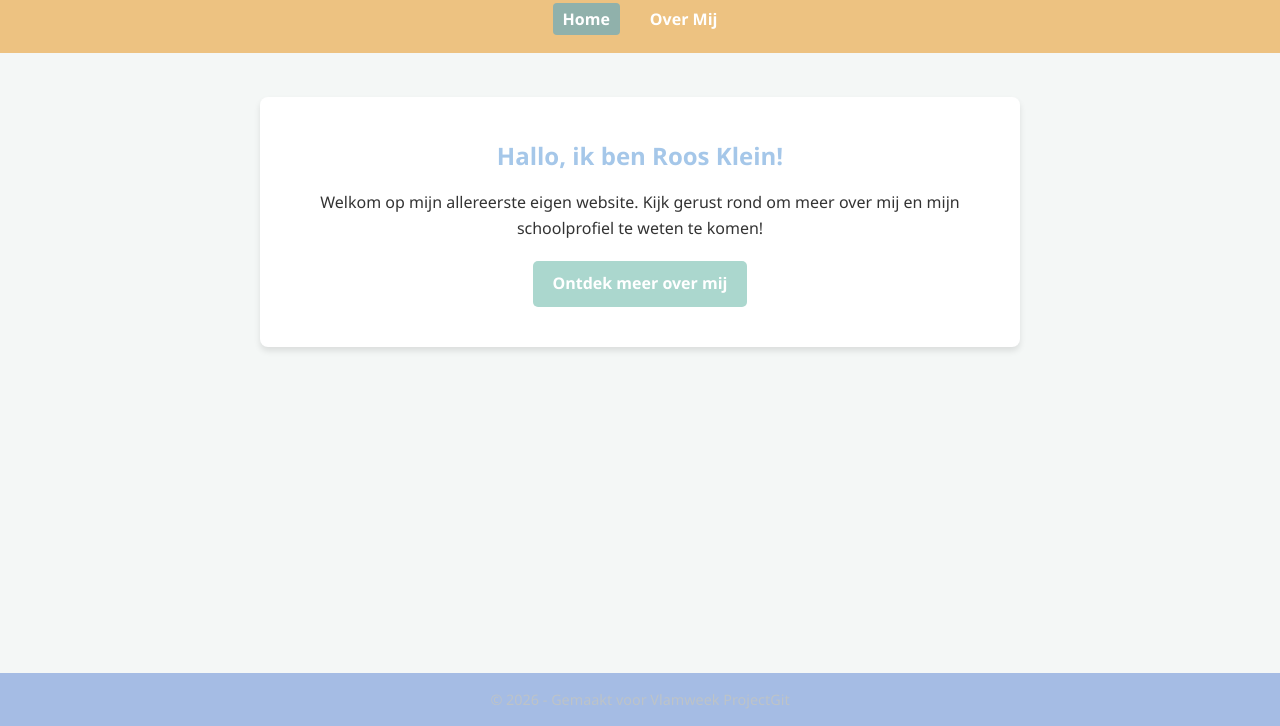
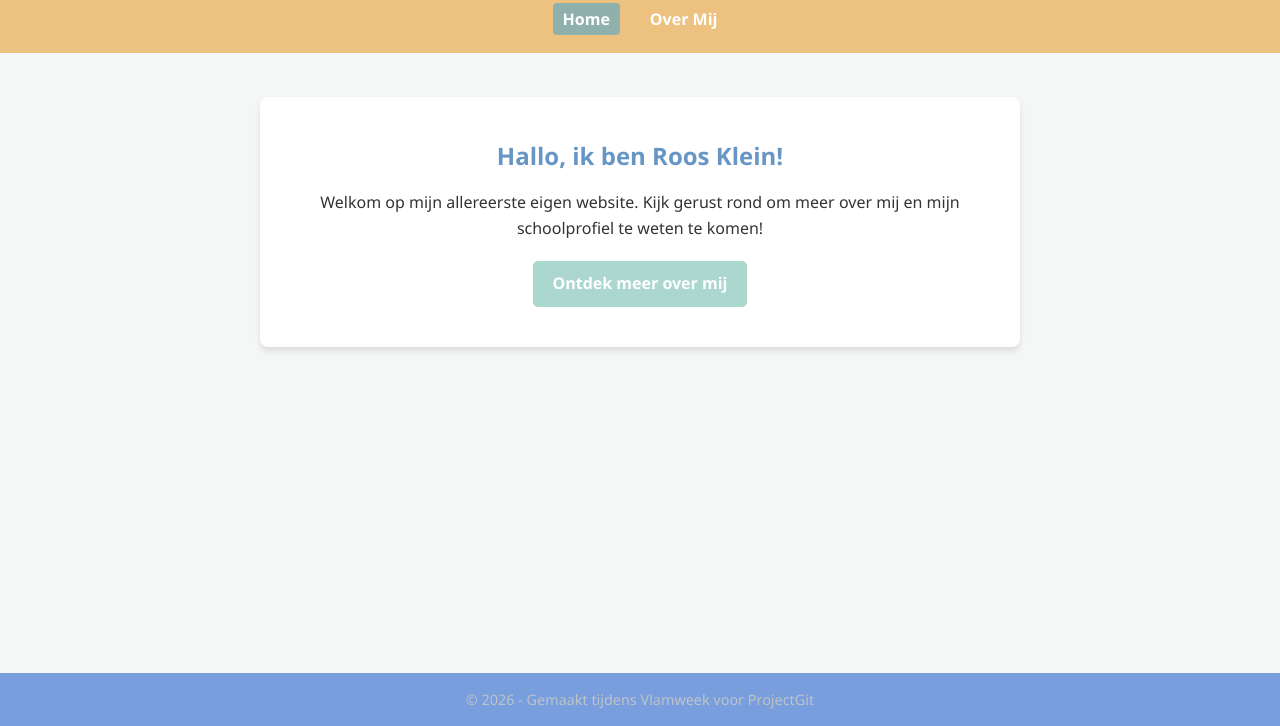
Before and after one commit to roosmk/Vlamweek-1, a plain HTML site: page index.html in a window 1280 px wide. Shown: the part 74-800 px from the top of the page. Drawn offline with Linux system fonts and the light colour scheme.

Commit message:
tekst en kleur veranderd

```diff
--- a/index.html
+++ b/index.html
@@ -27,7 +27,7 @@
     </main>
 
     <footer>
-        <p>&copy; 2026 - Gemaakt voor Vlamweek ProjectGit</p>
+        <p>&copy; 2026 - Gemaakt tijdens Vlamweek voor ProjectGit</p>
     </footer>
 
 </body>
--- a/style.css
+++ b/style.css
@@ -65,7 +65,7 @@ main {
 }
 
 .hero h2 {
-    color: #a5c7e9;
+    color: #6796c5;
     margin-bottom: 15px;
 }
 
@@ -105,7 +105,7 @@ main {
 
 /* Voettekst */
 footer {
-    background-color: #a5bce4;
+    background-color: #799ede;
     color: #bdc3c7;
     text-align: center;
     padding: 15px;
```
